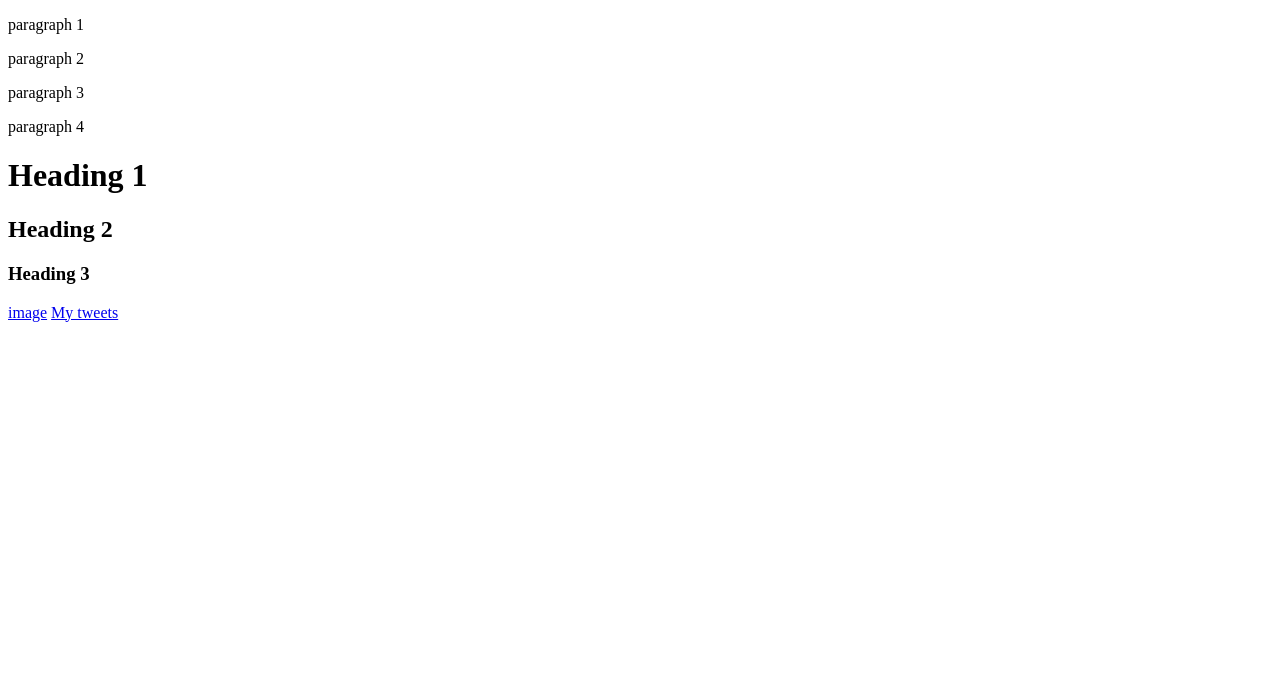
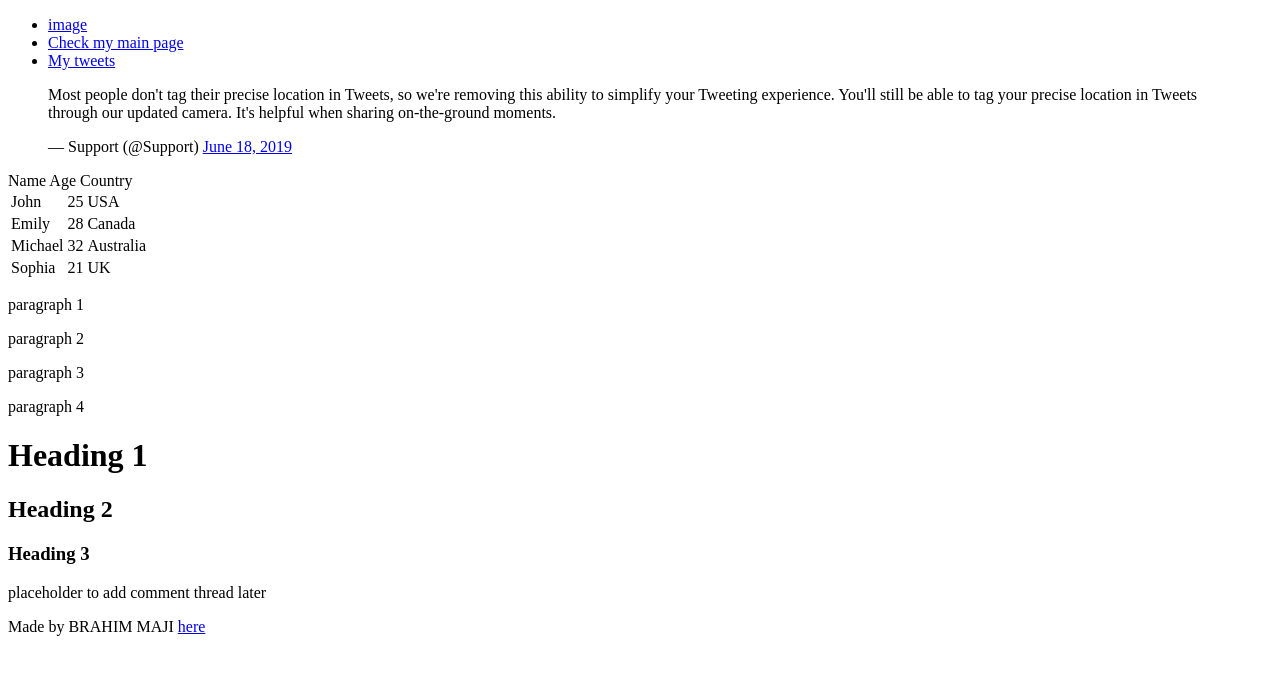
Before and after one commit to niama95/alx_html_css-1, a plain HTML site: page index.html in a window 1280 px wide. Drawn offline with Linux system fonts and the light colour scheme.

Commit message:
4. Add some level of creativity

```diff
--- a/index.html
+++ b/index.html
@@ -6,7 +6,54 @@
 </head>
 
 <body>
+<header>
+    <ul>
+    <li><a href=" https://i.ibb.co/gTDZZT8/ALX-Logo-07.png">image</a></li>
 
+   <li> <a href="index.html">Check my main page</a></li>
+    <li><a href="tweets.html">My tweets</a></li>
+
+</ul>
+</header>
+
+<main>
+    <article>
+        <blockquote class="twitter-tweet"><p lang="en" dir="ltr">Most people don&#39;t tag their precise location in Tweets, so we&#39;re removing this ability to simplify your Tweeting experience. You&#39;ll still be able to tag your precise location in Tweets through our updated camera.
+        It&#39;s helpful when sharing on-the-ground moments.</p>&mdash; Support (@Support)
+         <a href="https://twitter.com/Support/status/1141039841993355264?ref_src=twsrc%5Etfw">June 18, 2019</a>
+        </blockquote> <script async src="https://platform.twitter.com/widgets.js" charset="utf-8"></script>
+    <thead>
+        <th>Name</th>
+        <th>Age</th>
+        <th>Country</th>
+<table>
+    </thead>
+    <tbody>
+        <tr>
+          <td>John</td>
+          <td>25</td>
+          <td>USA</td>
+        </tr>
+        <tr>
+          <td>Emily</td>
+          <td>28</td>
+          <td>Canada</td>
+        </tr>
+        <tr>
+          <td>Michael</td>
+          <td>32</td>
+          <td>Australia</td>
+        </tr>
+        <tr>
+          <td>Sophia</td>
+          <td>21</td>
+          <td>UK</td>
+        </tr>
+      </tbody>
+ </table>
+
+    </article>
+    <aside></aside>
 <p>paragraph 1</p>
 <p>paragraph 2</p>
 <p>paragraph 3</p>
@@ -15,10 +62,14 @@
 <h2>Heading 2</h2>
 <h3>Heading 3</h3>
 
-<a href=" https://i.ibb.co/gTDZZT8/ALX-Logo-07.png">image</a>
+<aside><p>placeholder to add comment thread later</p></aside>
 
-<a href="tweets.html">My tweets</a>
 
+</main>
+
+<footer>
+    <p>Made by BRAHIM MAJI <a href="https://github.com/brahimmaji" target="_blank">here</a></p>
+  </footer>
 </body>
 
 
```
Also changed, not shown: tweets.html (+28 -1 lines).
